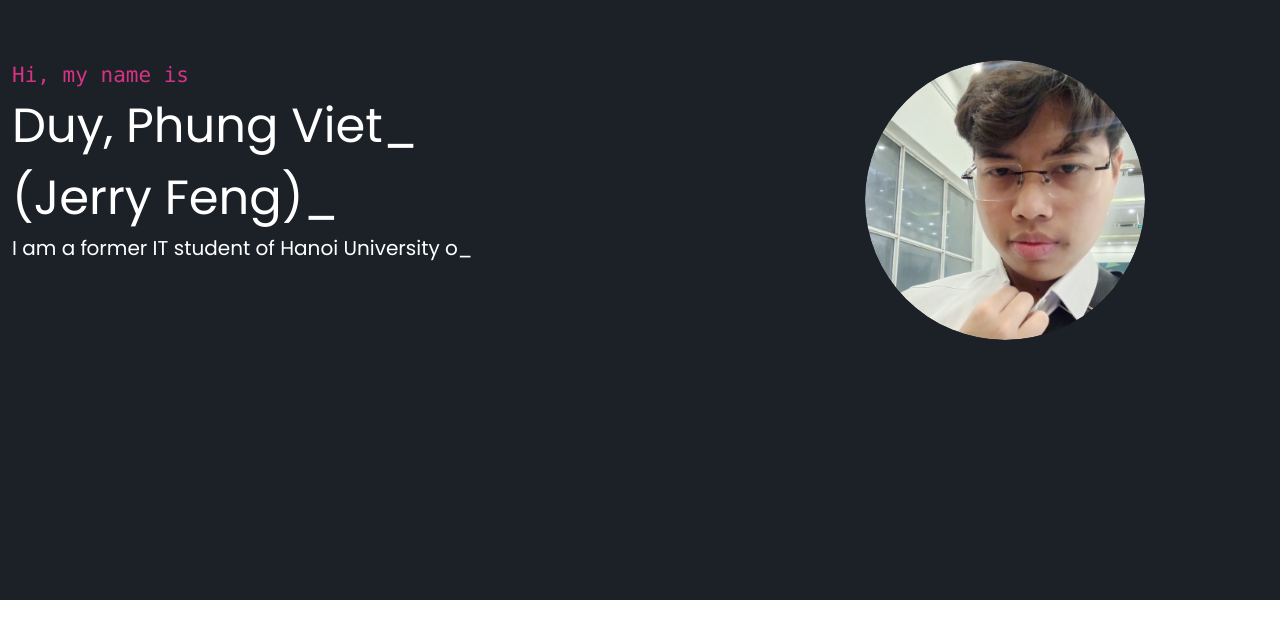
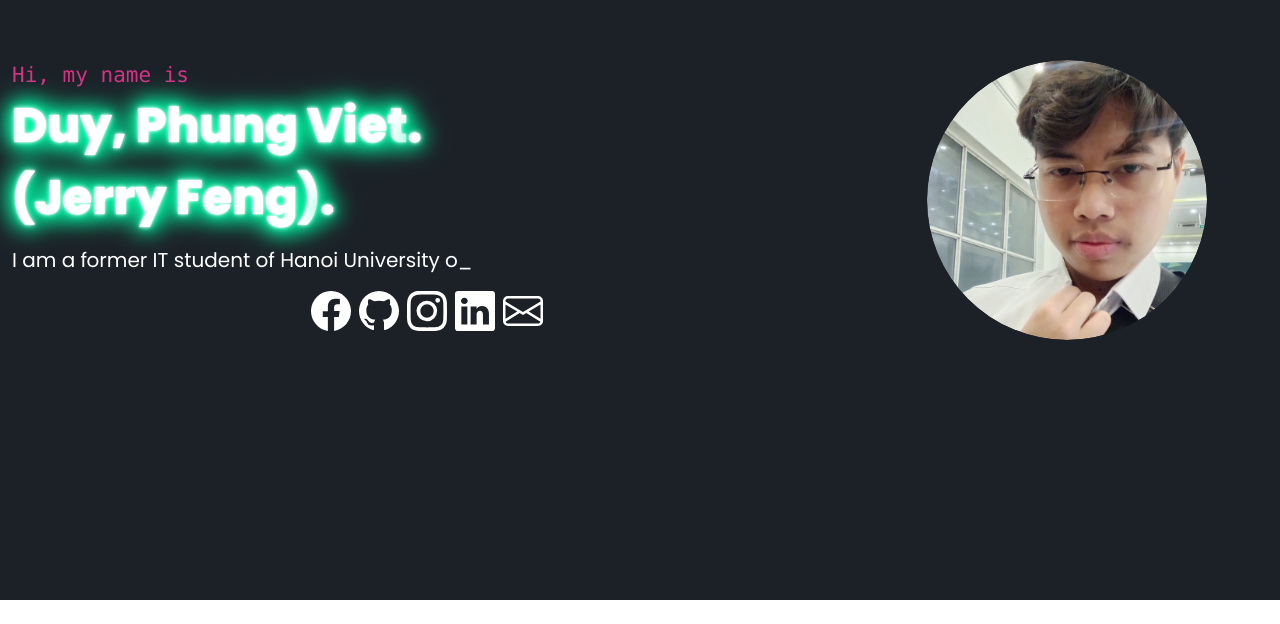
Before and after one commit to duypv98/duypv98, a React (Create React App) app: page / in a window 1280 px wide. Shown: the part 200-824 px from the top of the page. Built offline with nearby package versions, Linux system fonts and the light colour scheme.

Commit message:
feat: add contact

```diff
--- a/package.json
+++ b/package.json
@@ -8,6 +8,7 @@
     "node-sass": "npm:sass",
     "react": "^18.2.0",
     "react-bootstrap": "^2.10.2",
+    "react-bootstrap-icons": "^1.11.3",
     "react-dom": "^18.2.0",
     "react-helmet": "^6.1.0",
     "react-router-dom": "^6.4.4",
--- a/src/components/home/About/About.module.scss
+++ b/src/components/home/About/About.module.scss
@@ -1,4 +1,5 @@
 $avatar-size: 280px;
+$avatar-small-size: 140px;
 
 .root {
   display: flex;
@@ -20,18 +21,28 @@ $avatar-size: 280px;
     margin: 0;
   }
 
-  .fullName {
-    display: block;
-    font-size: 48px;
-  }
-
+  .fullName,
   .altName {
     display: block;
     font-size: 48px;
+    font-weight: 700;
+    text-shadow: 0 0 1px #fff,
+      0 0 2px #fff,
+      0 0 5px #fff,
+      0 0 10px #0fa,
+      0 0 20px #0fa,
+      0 0 23px #0fa,
+      0 0 27px #0fa,
+      0 0 37px #0fa;
+
+    @media (max-width: 576px) {
+      font-size: 36px;
+    }
   }
 
   .descText {
     font-size: 20px;
+    margin-top: 12px;
   }
 
   .typingAnimation {
@@ -42,6 +53,7 @@ $avatar-size: 280px;
     &.fullName,
     &.altName {
       &::after {
+        content: "." !important;
         animation: none !important;
       }
     }
@@ -52,6 +64,13 @@ $avatar-size: 280px;
     height: $avatar-size;
     border-radius: 50%;
     overflow: hidden;
+    margin: 0 auto;
+
+    @media (max-width: 576px) {
+      width: $avatar-small-size;
+      height: $avatar-small-size;
+      margin: auto;
+    }
   }
 
   .avatar {
@@ -59,5 +78,37 @@ $avatar-size: 280px;
     height: $avatar-size;
     object-fit: contain;
     border-radius: 50%;
+
+    @media (max-width: 576px) {
+      width: $avatar-small-size;
+      height: $avatar-small-size;
+    }
   }
 }
+
+.contact {
+  display: flex;
+  margin: 0 auto;
+  margin-top: 8px;
+  align-items: center;
+  justify-content: center;
+  gap: 8px;
+  transition: all 0.4s ease-in-out;
+
+  &.contact-fixed {
+    position: fixed;
+    flex-direction: column;
+    right: 24px;
+    bottom: 30vh;
+  }
+}
+
+.contact.contact-fixed::after {
+  content: "";
+  width: 2px;
+  height: 30vh;
+  position: absolute;
+  bottom: 0;
+  transform: translateY(100%);
+  background-color: var(--jf-primary-text-color);
+}
--- a/src/components/home/About/index.tsx
+++ b/src/components/home/About/index.tsx
@@ -1,10 +1,18 @@
-import { Col, Container, Row, Carousel } from "react-bootstrap";
+import classNames from "classnames";
+import { useEffect, useRef, useState } from "react";
+import { Carousel, Col, Container, Row } from "react-bootstrap";
+import {
+  Facebook,
+  Github,
+  Instagram,
+  Linkedin,
+  Envelope
+} from "react-bootstrap-icons";
 import { TypeAnimation } from 'react-type-animation';
-import styles from "./About.module.scss";
-import classNames from "classnames";
 import avatar1 from "../../../assets/images/avatar-1.webp";
 import avatar2 from "../../../assets/images/avatar-2.webp";
 import avatar3 from "../../../assets/images/avatar-3.webp";
+import styles from "./About.module.scss";
 
 const fullName = 'Duy, Phung Viet';
 const altName = '(Jerry Feng)';
@@ -13,7 +21,31 @@ const delayAltName = fullName.length * typingNameSpeed + 1000;
 const delayDesc = delayAltName + altName.length * typingNameSpeed + 1000;
 
 const About = () => {
-  return <div className={styles.root}>
+  const sectionRef = useRef<HTMLElement | null>(null);
+  const [visible, setVisible] = useState(true);
+
+  useEffect(() => {
+    const observer = new IntersectionObserver(([entry]) => {
+      setVisible(entry.isIntersecting);
+    }, {
+      root: null, // viewport
+      rootMargin: '0px',
+      threshold: 0.5
+    })
+
+    if (sectionRef.current) {
+      observer.observe(sectionRef.current);
+    }
+
+    return () => {
+      if (sectionRef.current) {
+        observer.unobserve(sectionRef.current)
+      }
+    }
+  }, [])
+
+  return <section id="about" ref={sectionRef}>
+    <div className={styles.root}>
       <Container fluid="xxl">
         <Row className={styles.sectionRow}>
           <Col sm={8}>
@@ -52,6 +84,28 @@ const About = () => {
               speed={50}
               className={classNames(styles.typingAnimation, styles.descText)}
             />
+
+            <div id="contact" className={classNames(styles.contact, { [styles["contact-fixed"]]: !visible })}>
+              <a href="https://www.facebook.com/duy.real.1998" target="_blank" rel="noopener noreferrer">
+                <Facebook size={40} color="var(--jf-primary-text-color)" />
+              </a>
+
+              <a href="https://github.com/duypv98" target="_blank" rel="noopener noreferrer">
+                <Github size={40} color="var(--jf-primary-text-color)" />
+              </a>
+
+              <a href="https://www.instagram.com/_duy_pt" target="_blank" rel="noopener noreferrer">
+                <Instagram size={40} color="var(--jf-primary-text-color)" />
+              </a>
+
+              <a href="https://www.linkedin.com/in/ijduypv" target="_blank" rel="noopener noreferrer">
+                <Linkedin size={40} color="var(--jf-primary-text-color)" />
+              </a>
+
+              <a href="mailto:duypv98@gmail.com">
+                <Envelope size={40} color="var(--jf-primary-text-color)" />
+              </a>
+            </div>
           </Col>
 
           <Col sm={4}>
@@ -90,6 +144,7 @@ const About = () => {
         </Row>
       </Container>
     </div>
+  </section>
 }
 
 export default About;
--- a/src/pages/home/index.tsx
+++ b/src/pages/home/index.tsx
@@ -4,9 +4,7 @@ import styles from "./home.module.scss";
 const HomePage = () => {
   return <>
     <div id="home" className={styles["snap-page-scroll-container"]}>
-      <section id="about">
-        <About />
-      </section>
+      <About />
       <section className="">Page 2</section>
       <section className="">Page 3</section>
       <section className="">Page 4</section>
```
Also changed, not shown: 1 other file (tests, documents, lock files or other folders). Lines whose indentation alone changed are shown as unchanged.
